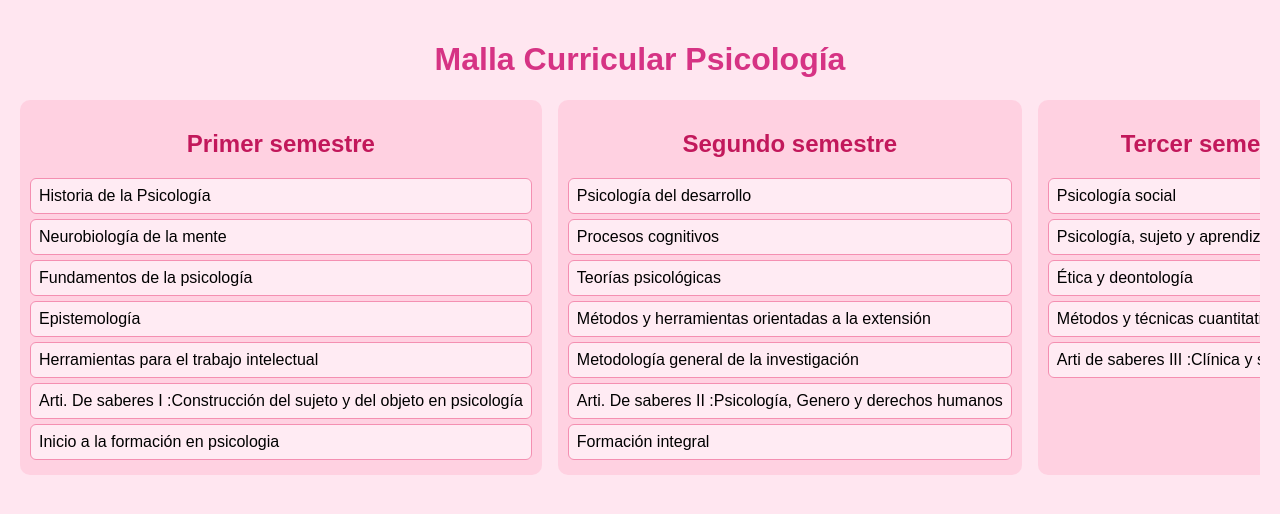
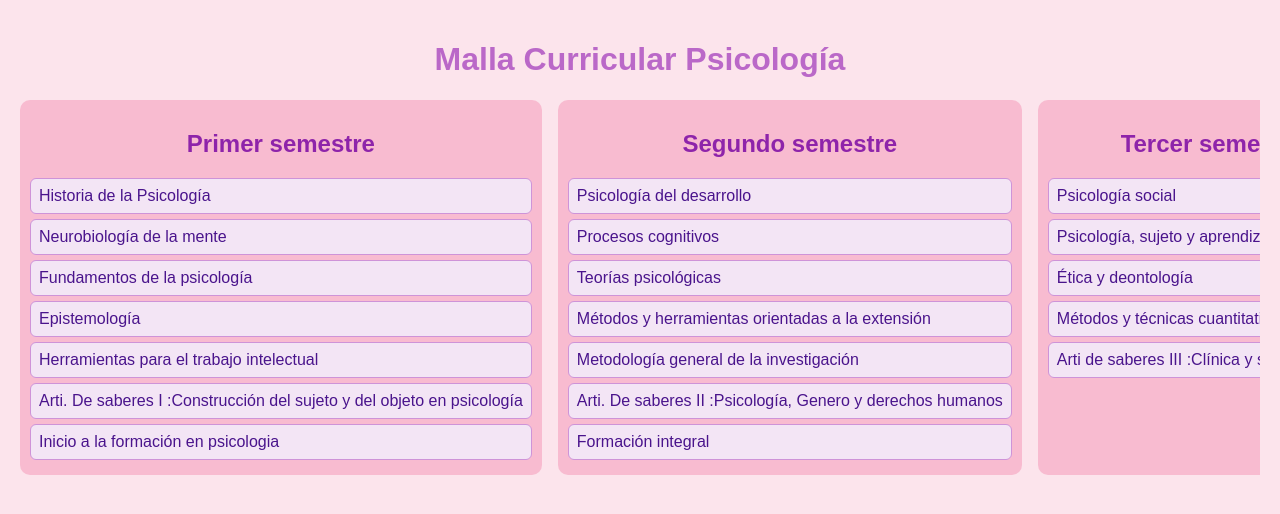
Before and after one commit to ssoficc/Malla-Psico, a plain HTML site: page index.html in a window 1280 px wide. Drawn offline with Linux system fonts and the light colour scheme.

Commit message:
Update index.html

```diff
--- a/index.html
+++ b/index.html
@@ -7,13 +7,13 @@
   <style>
     body {
       font-family: Arial, sans-serif;
-      background: #ffe6f0;
+      background: #fce4ec;
       margin: 0;
       padding: 20px;
     }
     h1 {
       text-align: center;
-      color: #d63384;
+      color: #ba68c8;
     }
     .grid {
       display: flex;
@@ -21,7 +21,7 @@
       overflow-x: auto;
     }
     .semester {
-      background: #ffd1e1;
+      background: #f8bbd0;
       border-radius: 10px;
       padding: 10px;
       min-width: 250px;
@@ -29,23 +29,25 @@
     }
     .semester h2 {
       text-align: center;
-      color: #c2185b;
+      color: #8e24aa;
     }
     .subject {
-      background: #ffebf3;
-      border: 1px solid #f48fb1;
+      background: #f3e5f5;
+      border: 1px solid #ce93d8;
       margin: 5px 0;
       padding: 8px;
       border-radius: 6px;
       cursor: pointer;
       position: relative;
+      color: #4a148c;
     }
     .subject.completed {
-      background: #f8bbd0;
+      background: #e1bee7;
       text-decoration: line-through;
+      color: #6a1b9a;
     }
     .subject.locked {
-      background: #fce4ec;
+      background: #ede7f6;
       color: #aaa;
       cursor: not-allowed;
     }
```
